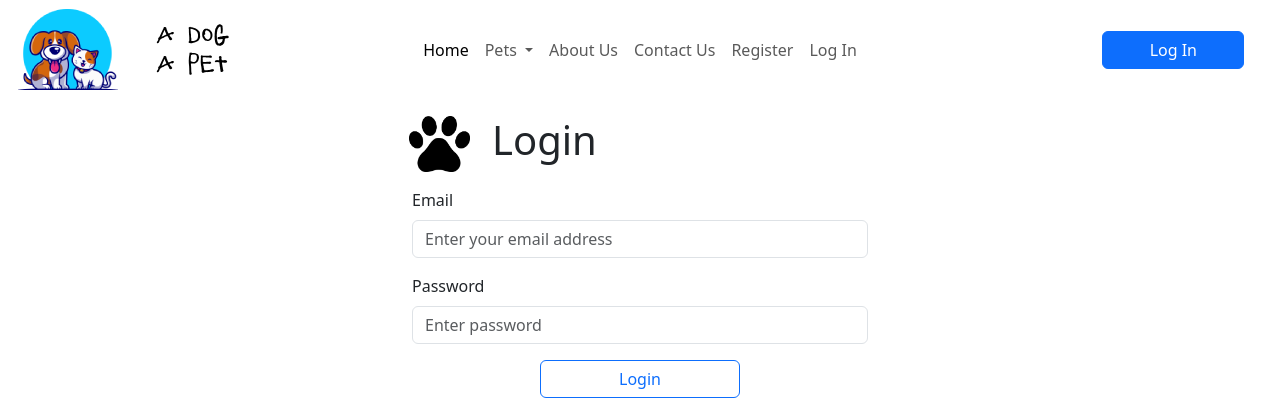
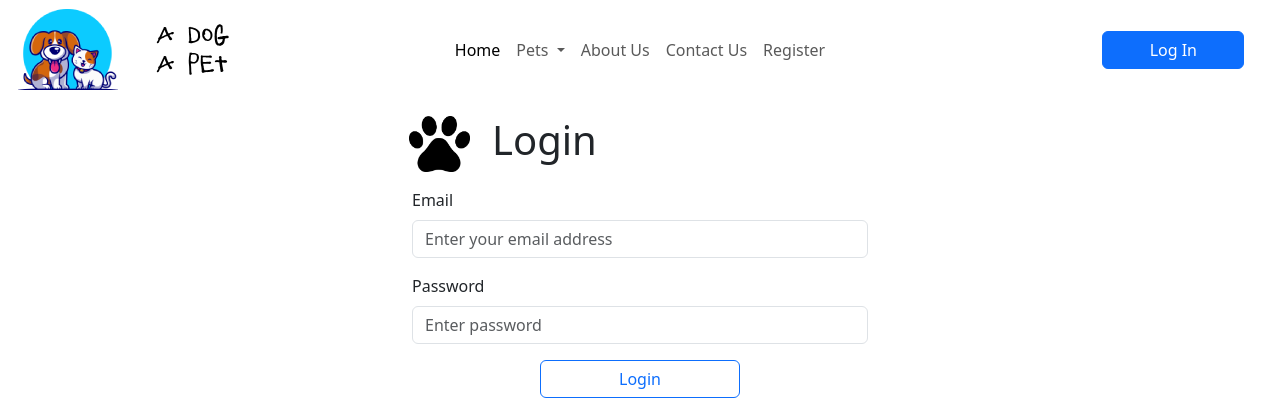
Before and after one commit to gabdlr/a-dog-a-pet, a Flask app: page /users/login in a window 1280 px wide. Shown: the top 420 px of the page. Run offline with Flask 3, Linux system fonts and the light colour scheme.

Commit message:
fix: some minor improvements

```diff
--- a/app/templates/layout/layout.html
+++ b/app/templates/layout/layout.html
@@ -31,11 +31,11 @@
           </div>
           {% if not session["id"] %}
           <div class="col-md-2 d-none d-lg-flex align-items-center justify-content-center">
-            <a type="button" class="btn btn-primary w-75" href="{{ROUTES['users']['login']}}" >Log In</a>
+            <a class="btn btn-primary w-75" href="{{ROUTES['users']['login']}}" >Log In</a>
           </div>
           {% else %}
           <div class="col-md-2 d-none d-lg-flex align-items-center justify-content-center">
-            <a type="button" class="btn btn-danger w-75" href="{{ROUTES['users']['logout']}}" >Log Out</a>
+            <a class="btn btn-danger w-75" href="{{ROUTES['users']['logout']}}" >Log Out</a>
           </div>
           {% endif %}
         </div>
@@ -52,6 +52,23 @@
         {% block footer %}
         &copy; Copyright 2010 by <a href="http://domain.invalid/">you</a>.
         {% endblock %}
+        <form action="https://validator.w3.org/check" class="text-center" enctype="multipart/form-data" method="post" target="_blank">
+            <input name="doctype" type="hidden" value="HTML5">
+            <input name="fragment" type="hidden">
+            <input alt="Validate" src="/static/I_heart_validator.png" type="image"> <!-- https://validator.w3.org/ -->
+        </form>
+        <script>
+            document.addEventListener('DOMContentLoaded', function() {
+                // Adapted from https://stackoverflow.com/a/10162353
+                const html = '<!DOCTYPE ' +
+                document.doctype.name +
+                (document.doctype.publicId ? ' PUBLIC "' + document.doctype.publicId + '"' : '') +
+                (!document.doctype.publicId && document.doctype.systemId ? ' SYSTEM' : '') +
+                (document.doctype.systemId ? ' "' + document.doctype.systemId + '"' : '') +
+                '>\n' + document.documentElement.outerHTML;
+                document.querySelector('form[action="https://validator.w3.org/check"] > input[name="fragment"]').value = html;
+            });
+        </script>
       </footer>
 
   </body>
--- a/app/templates/layout/menu.html
+++ b/app/templates/layout/menu.html
@@ -25,11 +25,11 @@
   <li class="nav-item">
     <a class="nav-link" href="{{ROUTES['contact-us']}}">Contact Us</a>
   </li>
+  {% if not session["id"] %}
   <li class="nav-item">
     <a class="nav-link" href="{{ROUTES['users']['register']}}">Register</a>
   </li>
-  {% if not session["id"] %}
-  <li class="nav-item">
+  <li class="nav-item d-block d-lg-none">
     <a class="nav-link" href="{{ROUTES['users']['login']}}">Log In</a>
   </li>
   {% endif %}
```
